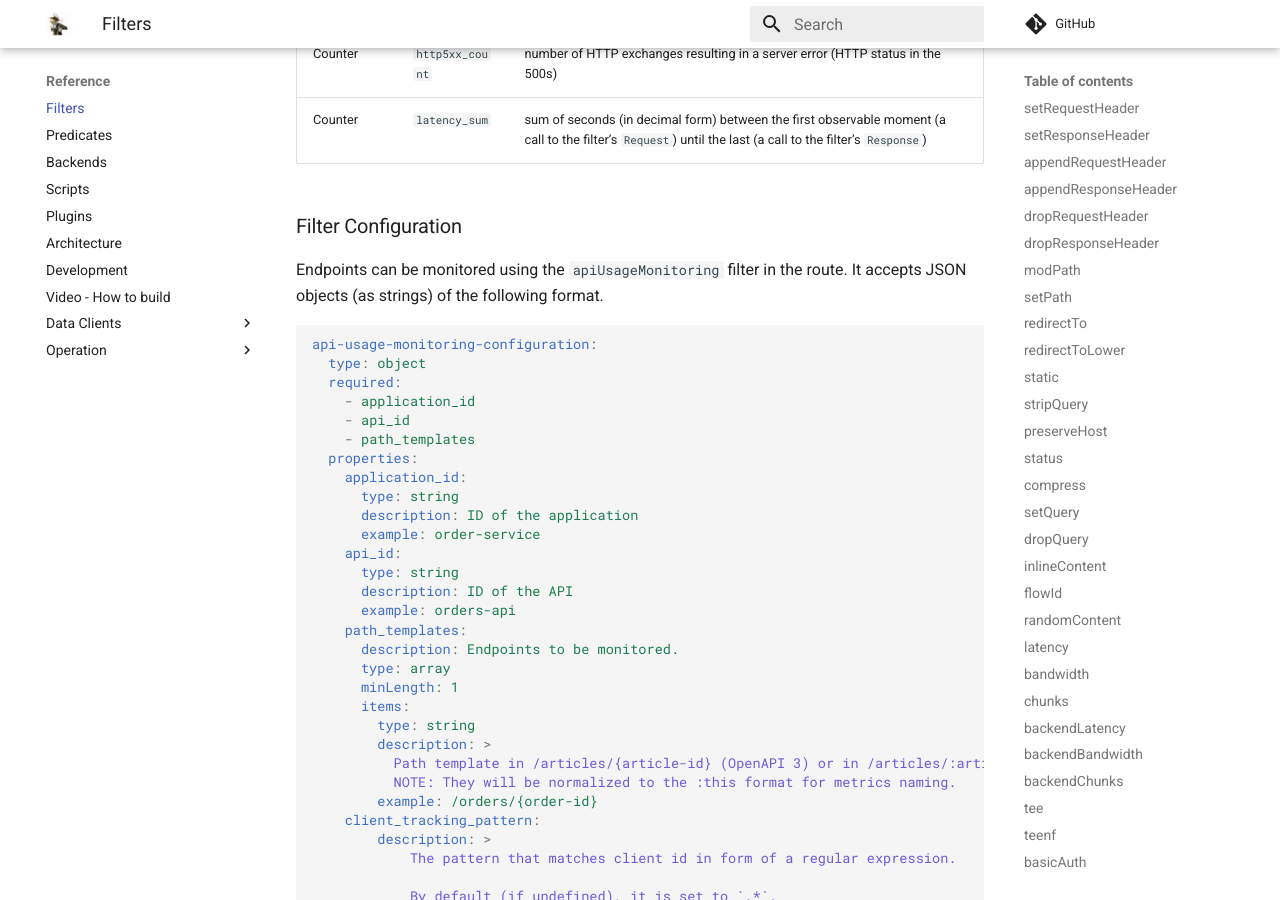
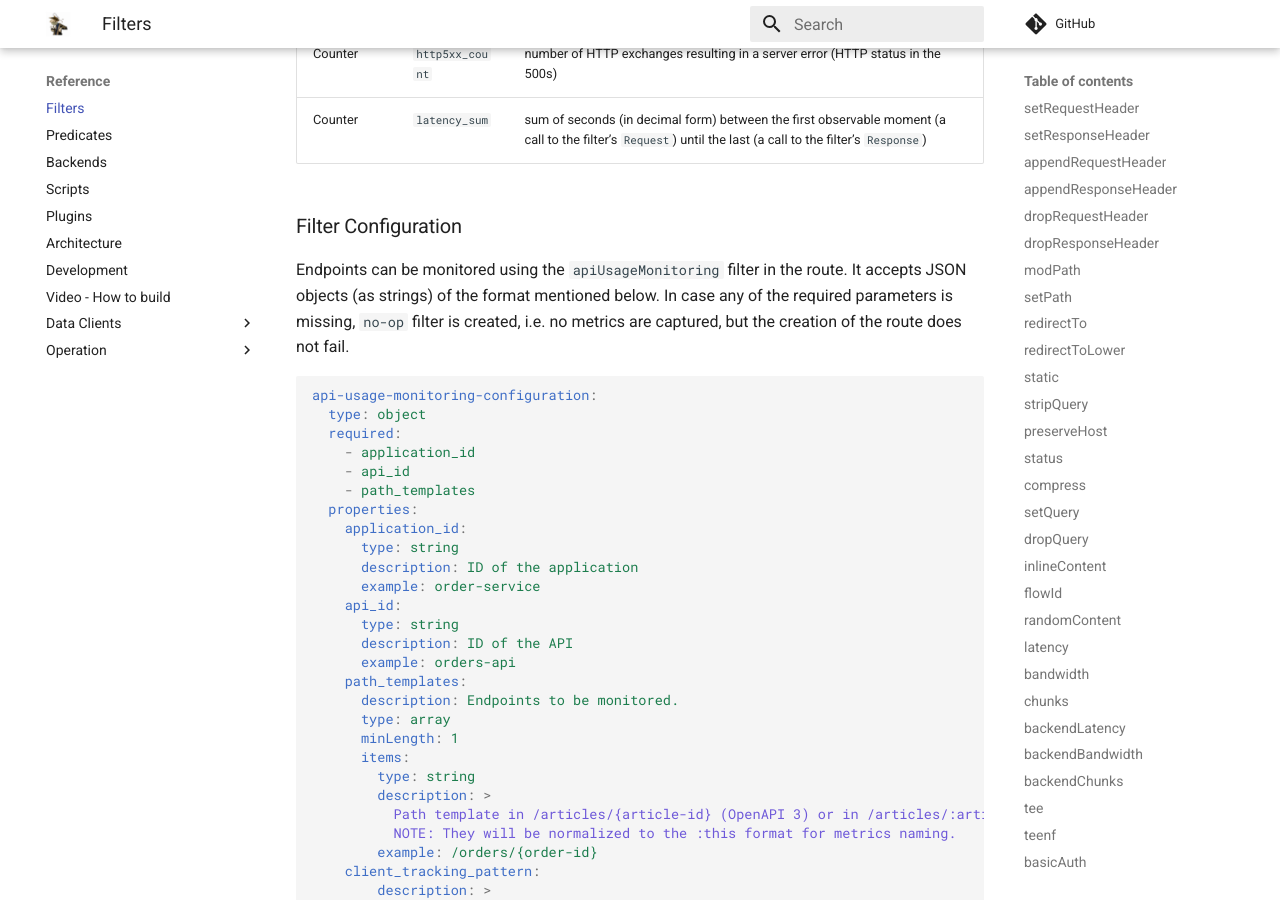
Before and after one commit to zalando/skipper, an MkDocs documentation site: the page built from docs/reference/filters.md, in a window 1280 px wide and 900 px high, scrolled down 26099 px. Built offline with MkDocs 1.6.1 and Material for MkDocs 9.7.7, drawn with Linux system fonts in a browser that asks for light colours; comment, search, counter and statistics services are not loaded.

Commit message:
fix(apiusagemonitoring): add doc info about no-op filter in case of invalid config (#949)
Signed-off-by: Maxim Tschumak <maxim.tschumak@gmail.com>

````diff
--- a/docs/reference/filters.md
+++ b/docs/reference/filters.md
@@ -1140,7 +1140,8 @@ The available metrics are:
 ### Filter Configuration
 
 Endpoints can be monitored using the `apiUsageMonitoring` filter in the route. It accepts JSON objects (as strings)
-of the following format.
+of the format mentioned below. In case any of the required parameters is missing, `no-op` filter is created, i.e. no
+metrics are captured, but the creation of the route does not fail.
 
 ```yaml
 api-usage-monitoring-configuration:
````
